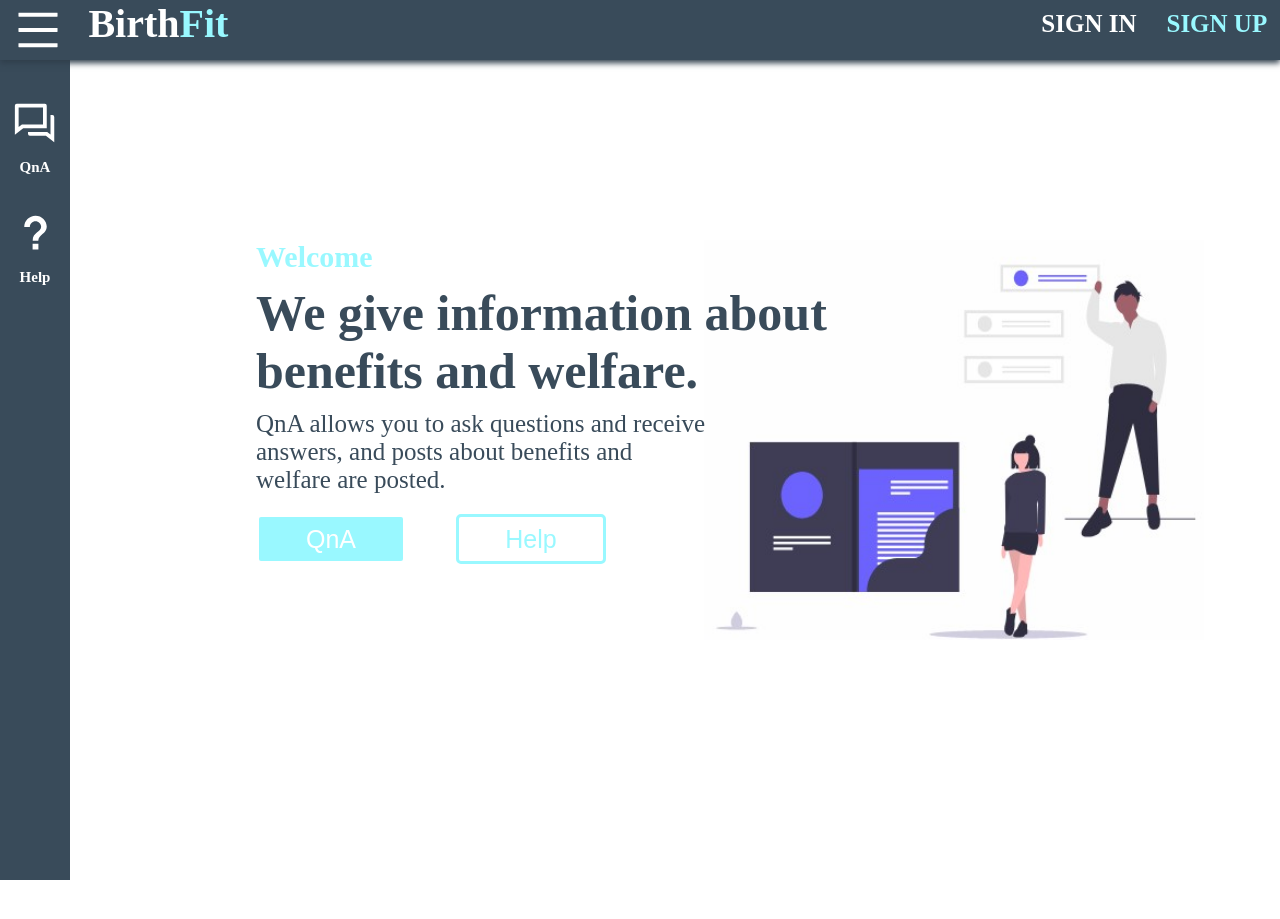
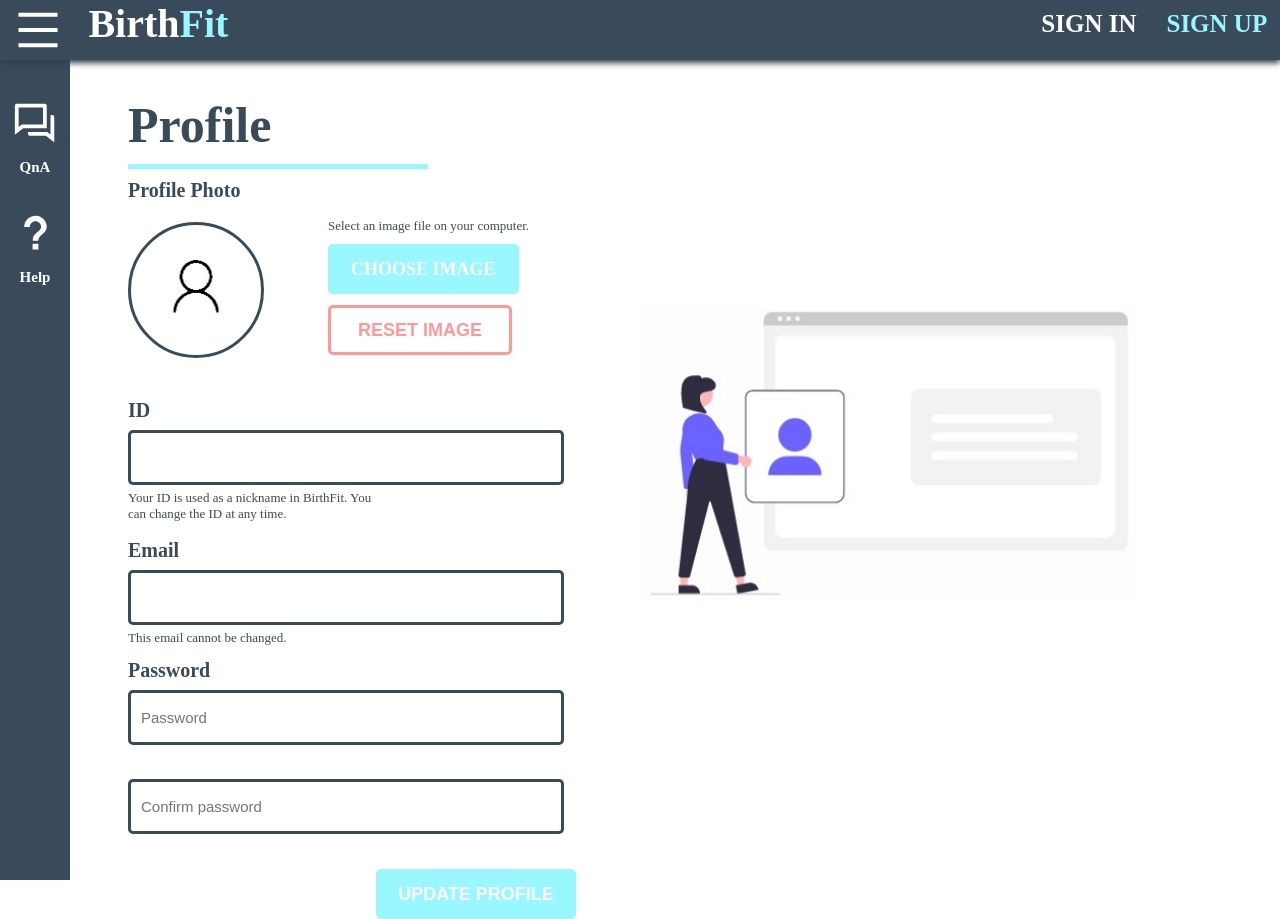
Before and after one commit to DSM-BirthFit/BirthFit_FrontEnd, a React (Create React App) app: page /profile in a window 1280 px wide. Before the commit this address led to /. Before the commit the page ends 800 px from the top, so only its background shows below. Built offline with nearby package versions, Linux system fonts and the light colour scheme.

Commit message:
[Add] Profile Image create

```diff
--- a/src/assets/styles/ProfilePage/ProfilePage.js
+++ b/src/assets/styles/ProfilePage/ProfilePage.js
@@ -1,4 +1,5 @@
-import styled, {css} from 'styled-components';
+import styled from 'styled-components';
+import ChooseImg from '../../images/forgot.jpg';
 
 export const Container = styled.div`
     height: 100vh;
@@ -27,7 +28,7 @@ export const Contents = styled.div`
 export const MainContents = styled.div`
     position: relative;
     z-index: 1;
-    margin-bottom: 70px;
+    margin-bottom: 100px;
 `;
 
 export const TextContents = styled.div`
@@ -49,6 +50,79 @@ export const UnderBar = styled.div`
     width: 300px;
     height: 5px;
     background: #99F8FF;
+`;
+
+export const ImageChange = styled.div`
+    position: relative;
+    height: 220px;
+`;
+
+export const ImageChangeTitle = styled.div`
+    font-size: 20px;
+    font-weight: bold;
+    color: #394B5A;
+    margin-bottom: 20px;
+`;
+
+export const ImageCircle = styled.div`
+    background-image: url(${props => props.src});
+    background-size: contain;
+    background-repeat: no-repeat;
+    background-position: center;
+    width: 130px;
+    height: 130px;
+    border-radius: 150px;
+    border: 3px solid #394B5A;
+    position: relative;
+    left: 0px;
+`;
+
+export const ImageText = styled.div`
+    position: relative;
+    left: 200px;
+    top: -140px;
+`;
+
+export const ImageDescription = styled.div`
+    font-size: 13px;
+    color: #394B5A;
+`;
+
+export const ChooseImage = styled.div`
+    margin-top: 25px;
+`;
+
+export const ChooseLabel = styled.label`
+    color: white;
+    font-size: 18px;
+    font-weight: bold;
+    background: #99F8FF;
+    border: 3px solid #99F8FF;
+    border-radius: 5px;
+    width: 200px;
+    height: 50px;
+    padding: 12px 20px;
+    cursor: pointer;
+`;
+
+export const ChooseInput = styled.input.attrs(props => ({
+    type: "file"
+}))`
+    display: none;
+`;
+
+export const ResetImage = styled.input`
+    color: #FF9999;
+    font-size: 18px;
+    font-weight: bold;
+    background: white;
+    border: 3px solid #FF9999;
+    border-radius: 5px;
+    width: 184px;
+    height: 50px;
+    cursor: pointer;
+    margin-top: 25px;
+    outline: none;
 `;
 
 export const Input = styled.div`
--- a/src/components/Common/ViewPage/ViewPage.js
+++ b/src/components/Common/ViewPage/ViewPage.js
@@ -269,6 +269,30 @@ const ViewPage = ({ auth, menu, title, qna, help, url, answer, contents, created
         setDeleteAnswer(commentId);
     }
 
+    const handleChangeLike = () => {
+        const local = JSON.parse(localStorage.getItem('userInfo'));
+
+        var req = url==="help" ? "helpId" : "qnaId";
+
+        axios.defaults.headers.common['Authorization'] = `${local.tokenType} ${local.accessToken}`;
+
+        axios.put(`http://10.156.145.170:8080/${url}/${id}/like`,{})
+        .then(res => {
+            console.log(res);
+        })
+        .catch(err => {
+            console.log(err);
+            PutRefreshToken();
+            axios.put(`http://10.156.145.170:8080/${url}/${id}/like`,{})
+            .then(res => {
+                console.log(res);
+            })
+            .catch(err => {
+                console.log(err);
+            })
+        })
+    }
+
     useEffect(() => {
         if(deleteAnswer !== -1){
             let array = answer;
@@ -327,12 +351,12 @@ const ViewPage = ({ auth, menu, title, qna, help, url, answer, contents, created
                     </ViewPageStyle.Input>
                     <ViewPageStyle.Bottom>
                         { isLike ?
-                            <ViewPageStyle.Heart url={url} isMine={isMine} onClick={() => onChangeLike(false)}>
+                            <ViewPageStyle.Heart url={url} isMine={isMine} onClick={() => {onChangeLike(false);handleChangeLike();}}>
                                 <IoIosHeart color="#FF9999" size="45"></IoIosHeart>
                                 <ViewPageStyle.HeartCount>{likeCount}</ViewPageStyle.HeartCount>
                             </ViewPageStyle.Heart>
                         :
-                            <ViewPageStyle.Heart url={url} isMine={isMine} onClick={() => onChangeLike(true)}>
+                            <ViewPageStyle.Heart url={url} isMine={isMine} onClick={() => {onChangeLike(true);handleChangeLike();}}>
                                 <IoIosHeartEmpty color="#FF9999" size="45"></IoIosHeartEmpty>
                                 <ViewPageStyle.HeartCount>{likeCount}</ViewPageStyle.HeartCount>
                             </ViewPageStyle.Heart>
--- a/src/components/ProfilePage/ProfilePage.js
+++ b/src/components/ProfilePage/ProfilePage.js
@@ -2,6 +2,7 @@ import React, {useState, useEffect} from 'react';
 import { useHistory, useLocation } from 'react-router';
 import * as ProfilePageStyle from '../../assets/styles/ProfilePage/ProfilePage';
 import profileImg from '../../assets/images/profile.jpg';
+import BasicUserImg from '../../assets/images/user.jpg';
 
 import Header from '../Common/Header/Header';
 import SideBar from '../Common/SideBar/SideBar';
@@ -41,7 +42,8 @@ const ProfilePage = ({ auth, menu, title, qna, help, id, pw, onChangeMenuBar, on
                 warning: '',
               }
           ]),
-          [changeInput, setChangeInput] = useState({id: -1, value: ''});
+          [changeInput, setChangeInput] = useState({id: -1, value: ''}),
+          [imgUrl, setImgUrl] = useState(BasicUserImg);
 
     useEffect(() => {
         if(typeof (location.state) !== 'undefined' && location.state !== null) {
@@ -52,15 +54,15 @@ const ProfilePage = ({ auth, menu, title, qna, help, id, pw, onChangeMenuBar, on
         }
     }, [])
 
-    useEffect(() => {
-        if(localStorage.getItem('userInfo') && auth===false) {
-            onChangeAuth(true);
-        }
-        if(!localStorage.getItem('userInfo')) {
-            onChangeAuth(false);
-            history.push('/')
-        }
-    }, [])
+    // useEffect(() => {
+    //     if(localStorage.getItem('userInfo') && auth===false) {
+    //         onChangeAuth(true);
+    //     }
+    //     if(!localStorage.getItem('userInfo')) {
+    //         onChangeAuth(false);
+    //         history.push('/')
+    //     }
+    // }, [])
 
     const handleChangeInput = (input, num) => {
         setChangeInput({id: num, value: input});
@@ -132,6 +134,11 @@ const ProfilePage = ({ auth, menu, title, qna, help, id, pw, onChangeMenuBar, on
         }
     }
 
+    const handleProfileImage = (e) => {
+        e.preventDefault();
+        setImgUrl(URL.createObjectURL(e.target.files[0]));
+    }
+
     return (
         <ProfilePageStyle.Container>
             <ProfilePageStyle.Contents menu={menu}>
@@ -140,6 +147,18 @@ const ProfilePage = ({ auth, menu, title, qna, help, id, pw, onChangeMenuBar, on
                         <ProfilePageStyle.Header>Profile</ProfilePageStyle.Header>
                         <ProfilePageStyle.UnderBar></ProfilePageStyle.UnderBar>
                     </ProfilePageStyle.TextContents>
+                    <ProfilePageStyle.ImageChange>
+                        <ProfilePageStyle.ImageChangeTitle>Profile Photo</ProfilePageStyle.ImageChangeTitle>
+                        <ProfilePageStyle.ImageCircle src={imgUrl}></ProfilePageStyle.ImageCircle>
+                        <ProfilePageStyle.ImageText>
+                            <ProfilePageStyle.ImageDescription>Select an image file on your computer.</ProfilePageStyle.ImageDescription>
+                            <ProfilePageStyle.ChooseImage>
+                                <ProfilePageStyle.ChooseLabel for="choose_file">CHOOSE IMAGE</ProfilePageStyle.ChooseLabel>
+                                <ProfilePageStyle.ChooseInput type="file" id="choose_file" onChange={(e) => handleProfileImage(e)}/>
+                            </ProfilePageStyle.ChooseImage>
+                            <ProfilePageStyle.ResetImage type="button" value="RESET IMAGE" onClick={() => setImgUrl(BasicUserImg)}/>
+                        </ProfilePageStyle.ImageText>
+                    </ProfilePageStyle.ImageChange>
                     <ProfilePageStyle.Input>
                         <ProfileList user={user} lists={inputList} handleChangeInput={handleChangeInput}/>
                         <ProfilePageStyle.UpdateBtn onClick={() => handleUpdateProfile()}>UPDATE PROFILE</ProfilePageStyle.UpdateBtn>
```
Also changed, not shown: src/assets/images/user.jpg (added).
